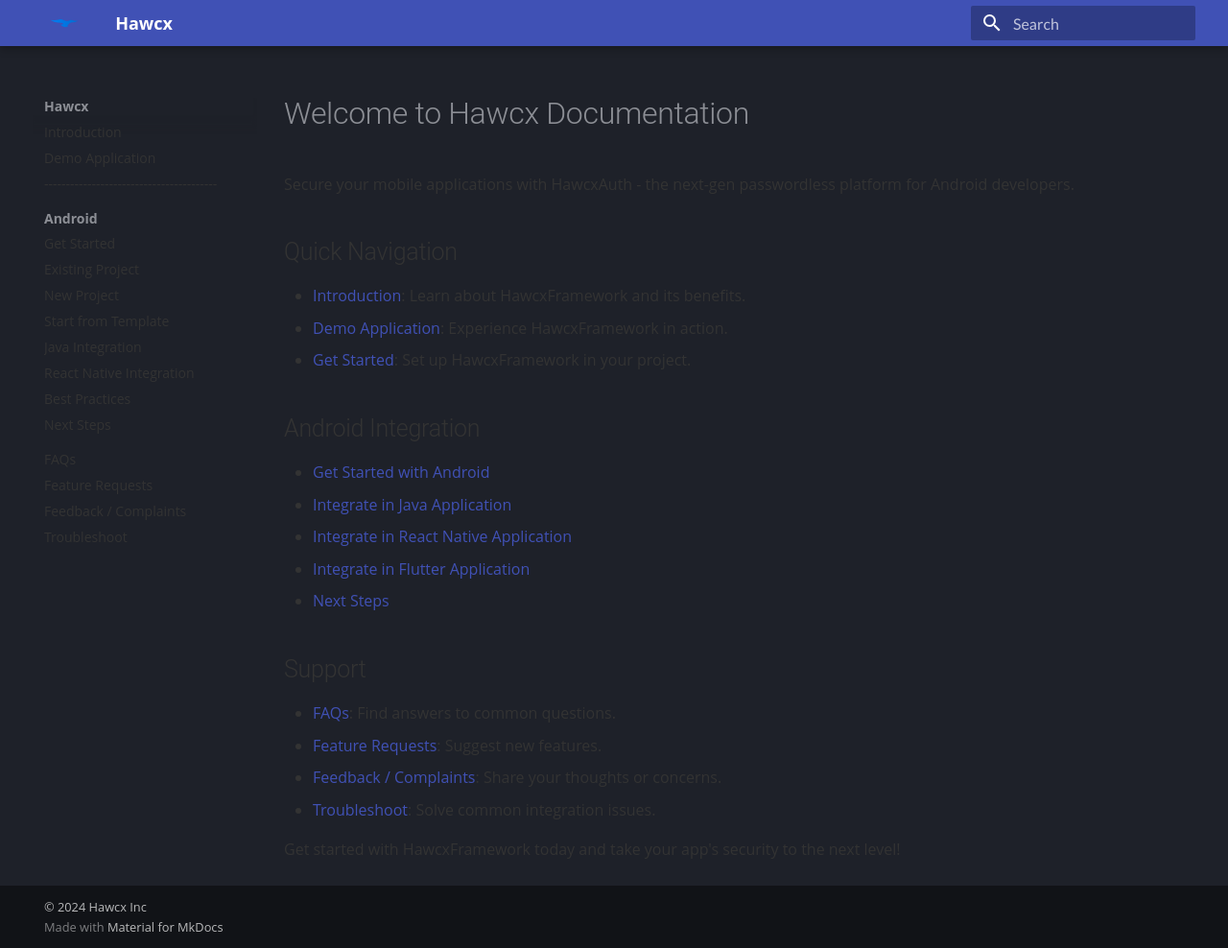
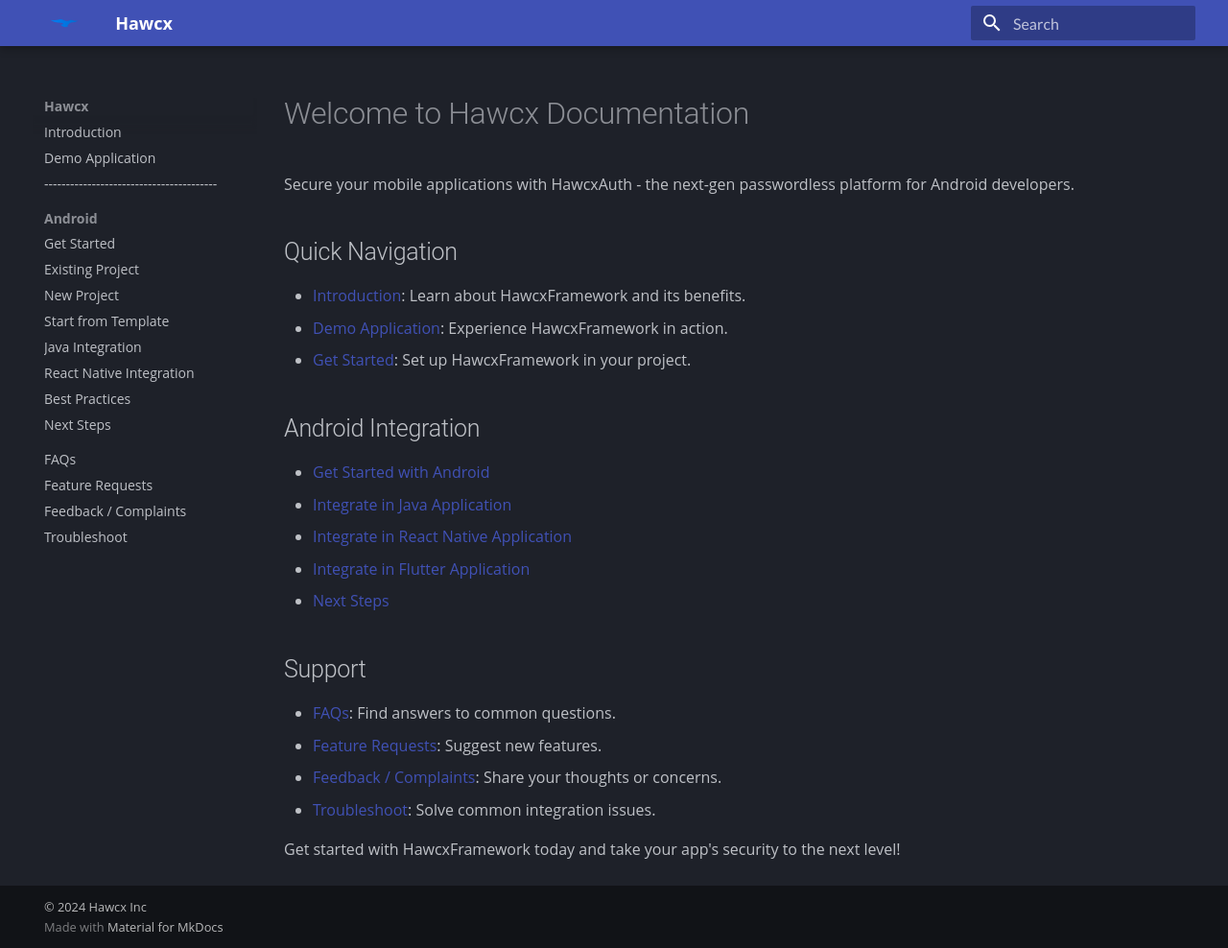
Before and after one commit to hawcx/sdk_docs, an MkDocs documentation site: the page built from docs/index.md, in a window 1280 px wide and 988 px high. Shown: the whole window at 96% size. Built offline with MkDocs 1.6.1 and Material for MkDocs 9.7.7, drawn with Linux system fonts in a browser that asks for light colours.

Commit message:
Update custom.css

```diff
--- a/docs/css/custom.css
+++ b/docs/css/custom.css
@@ -13,8 +13,3 @@ body, p {
   font-family: 'Open Sans', sans-serif;
   line-height: 1.6;
 }
-
-/* Adjust the color of text */
-body {
-  color: #333;
-}
```
